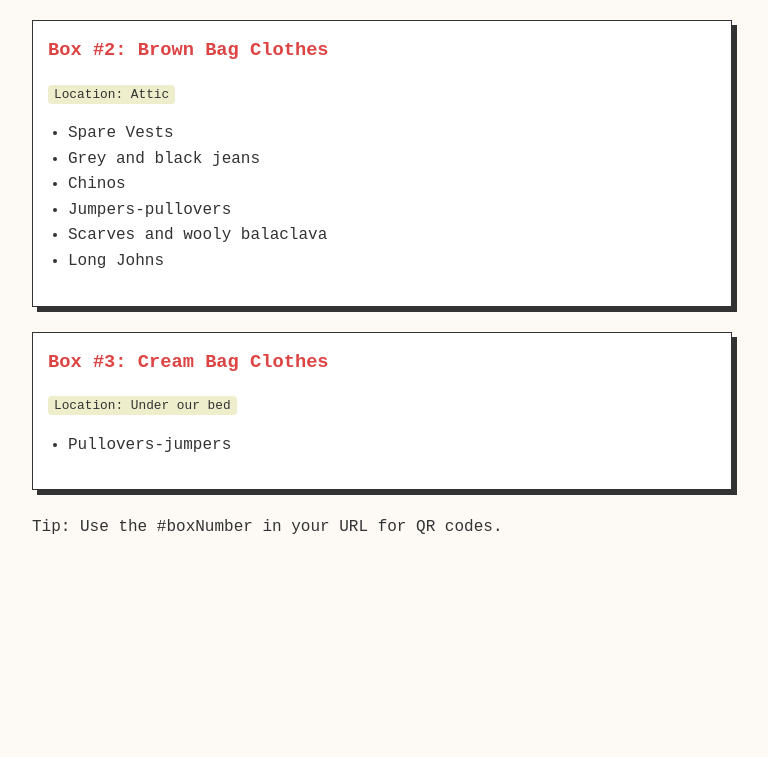
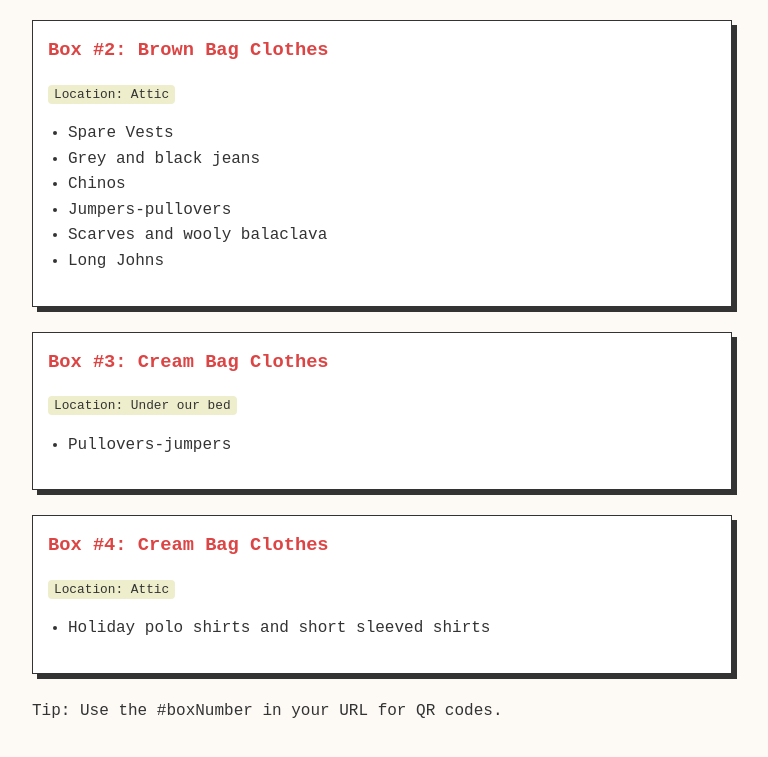
Before and after one commit to Essteejay/ClothesStorage.github.io, a plain HTML site: page index.html in a window 1280 px wide. Shown: the part 611-1368 px from the top of the page, without its empty margins (258-1026 px from the left). Before the commit the page ends 1192 px from the top, so only its background shows below. Drawn offline with Linux system fonts and the light colour scheme.

Commit message:
Update index.html

```diff
--- a/index.html
+++ b/index.html
@@ -194,6 +194,13 @@ HTML
             <span class="status-tag">Location: Under our bed</span>
             <ul>
                 <li>Pullovers-jumpers</li>
+         </div>
+
+        <div id="box4" class="card">
+            <h3>Box #4: Cream Bag Clothes</h3>
+            <span class="status-tag">Location: Attic</span>
+            <ul>
+                <li>Holiday polo shirts and short sleeved shirts</li>
 
             </ul>
         </div>
```
